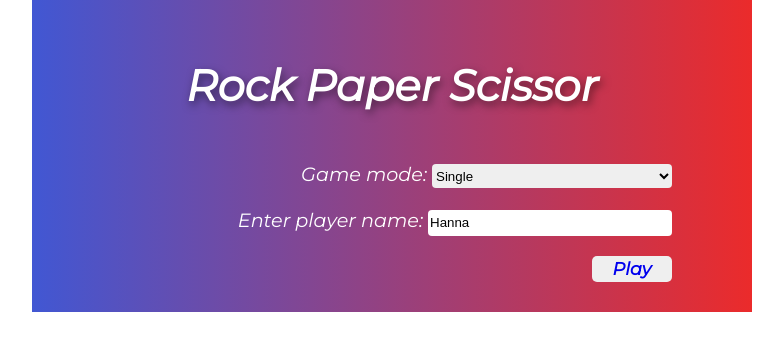
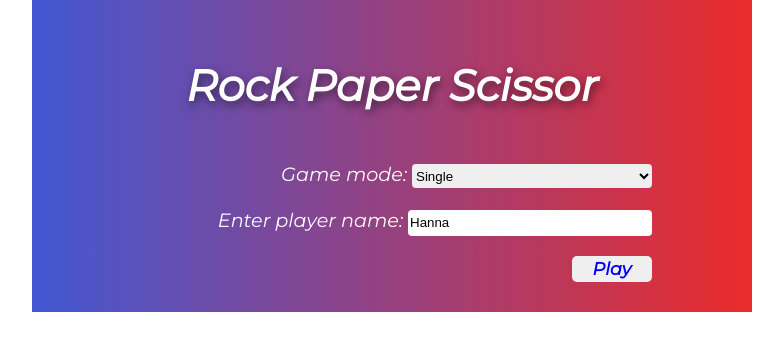
Before and after one commit to huenguyensw/rock-scissor-paper, a React (Create React App) app: page / in a window 1280 px wide. Shown: the top 350 px of the page, without its empty margins (248-1031 px from the left). Built offline with nearby package versions, Linux system fonts and the light colour scheme.

Commit message:
fixed styling for gamemode

```diff
--- a/src/components/gamemode.css
+++ b/src/components/gamemode.css
@@ -4,7 +4,7 @@
     gap: 20px;
     align-items: flex-end;
     font-size: 1.2rem;
-    padding-right: 40px;
+    padding-right: 60px;
 }
 select, input{
     height: 1.5rem;
--- a/src/index.css
+++ b/src/index.css
@@ -8,7 +8,7 @@
 body {
   margin: auto;
   width: 720px;
-   /* Gradient background */
+  min-height: 100vh;
   font-family: 'Montserrat', sans-serif;
   color: white;
 }
```
